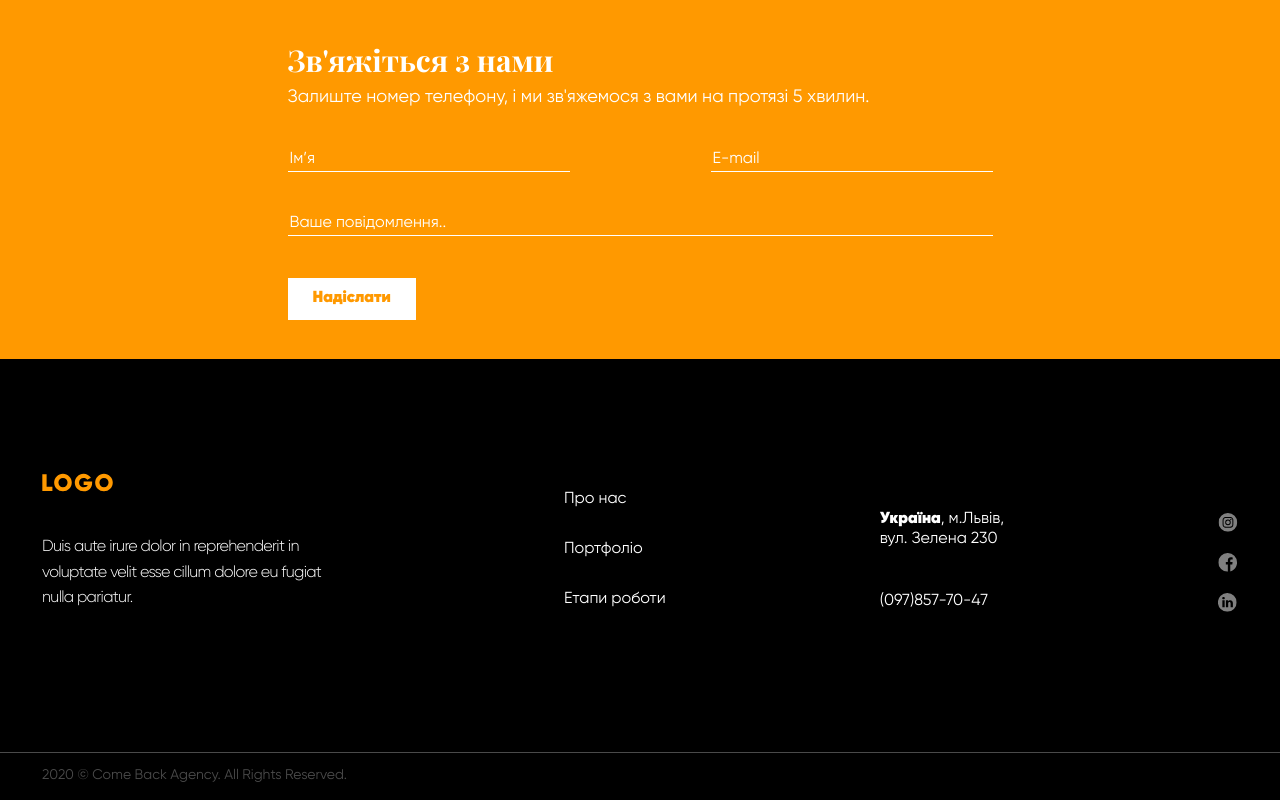
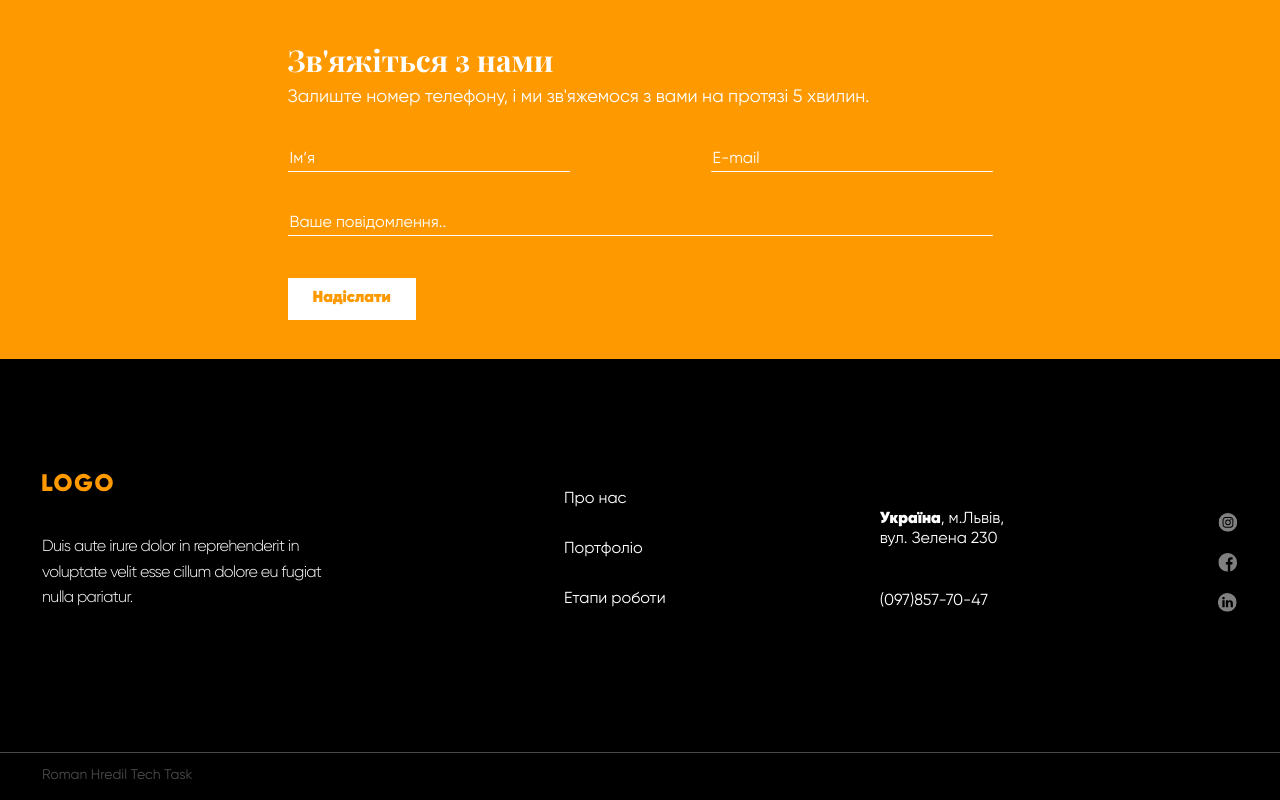
Before and after one commit to RobertDeSolti/task_Junior_Front-end_developer, a plain HTML site: page index.html in a window 1280 px wide. Shown: the part 3855-4655 px from the top of the page. Drawn offline with nearby package versions, Linux system fonts and the light colour scheme; files whose address does not match are found by name.

Commit message:
Update index.html

```diff
--- a/index.html
+++ b/index.html
@@ -350,7 +350,7 @@
 
 <div class="footer-tm">
 	<div class="tm-wrapper">
-		<p class="tm">2020 © Come Back Agency. All Rights Reserved.</p>
+		<p class="tm">Roman Hredil Tech Task</p>
 	</div>
 </div>
 	<script src="https://code.jquery.com/jquery-3.6.0.min.js"></script>
```
